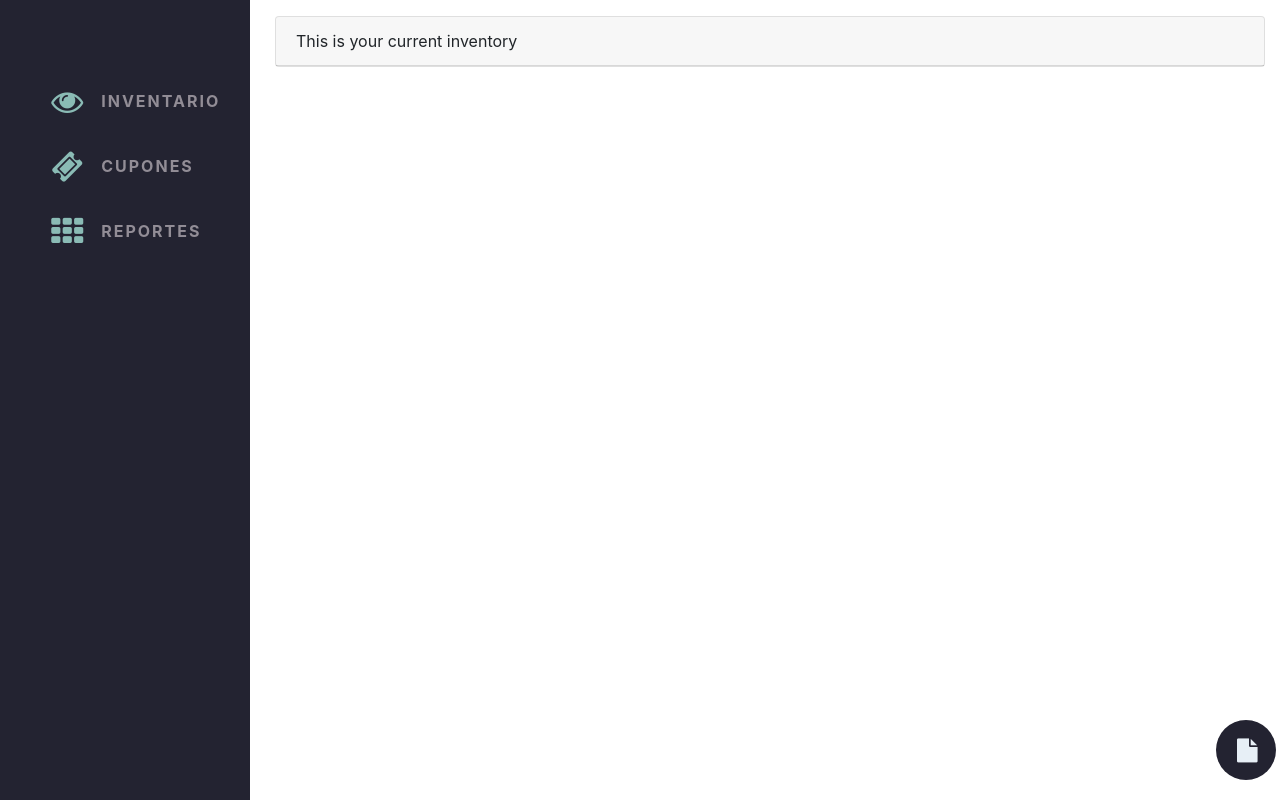
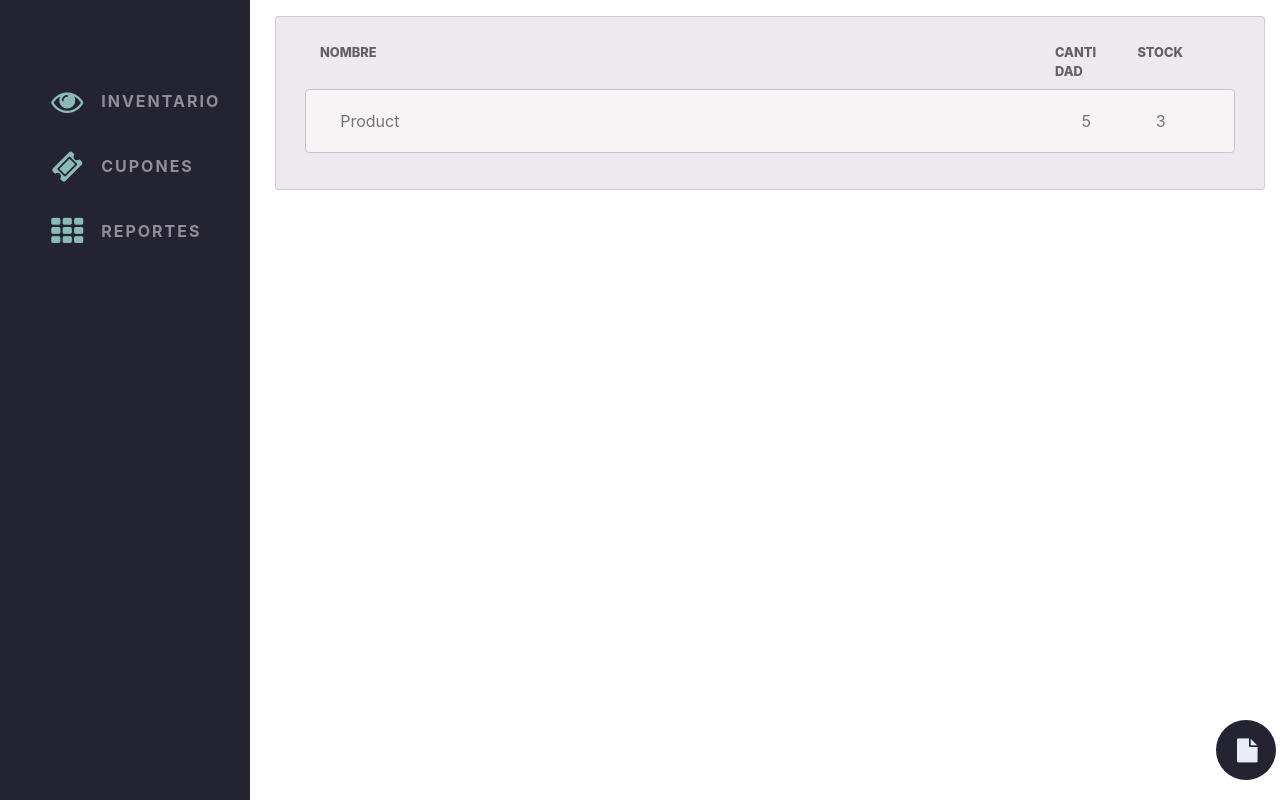
Before and after one commit to davidblj/ingenieriaWeb, an Angular app in the folder client/: page /dashboard in a window 1280 px wide. Built offline with nearby package versions, Linux system fonts and the light colour scheme; what ngx-restangular would draw is missing.

Commit message:
Diseño para el inventario

```diff
--- a/client/src/app/app.module.ts
+++ b/client/src/app/app.module.ts
@@ -22,6 +22,7 @@ import { ProductFormComponent } from './pages/seller-dashboard/product-form/prod
 import { CartService } from "./services/cart.service";
 import { LoginService } from "./services/login.service";
 import { WorkstationComponent } from './pages/seller-dashboard/workstation/workstation.component';
+import { InventoryComponent } from './pages/seller-dashboard/inventory/inventory.component';
 
 @NgModule({
   declarations: [
@@ -30,7 +31,8 @@ import { WorkstationComponent } from './pages/seller-dashboard/workstation/works
     ProductFormComponent,
     CartListComponent,
     LoginComponent,
-    WorkstationComponent
+    WorkstationComponent,
+    InventoryComponent
   ],
   imports: [
     BrowserModule,
--- /dev/null
+++ b/client/src/app/pages/seller-dashboard/inventory/inventory.component.html
@@ -0,0 +1,20 @@
+<div class="card mt-3">
+  <!--<div class="card-header">This is your current inventory</div>-->
+  <div class="card-body">
+    <ul>
+      <li class="row header">
+        <div class="col-sm-10">NOMBRE</div>
+        <div class="col-sm-1 quantity">CANTIDAD</div>
+        <div class="col-sm-1 stock">STOCK</div>
+      </li>
+      <li class="row item">
+        <div class="col-sm-10">Product</div>
+        <div class="col-sm-1">5</div>
+        <div class="col-sm-1">3</div>
+      </li>
+    </ul>
+  </div>
+
+</div>
+
+<div class="circle onMouseOver" routerLink="/new"><i class="fa fa-file" ></i></div>
--- /dev/null
+++ b/client/src/app/pages/seller-dashboard/inventory/inventory.component.scss
@@ -0,0 +1,74 @@
+$background-color: #232331;
+$grey: #E7EFF6;
+$outer: #EEE9EE;
+$inner: #F8F4F6;
+$font-color: #757575;
+$header-font-color: #616161;
+
+.circle {
+  position: fixed;
+  top: 90%;
+  left: 95%;
+  background: $background-color;
+  border-radius: 50%;
+  width: 60px;
+  height: 60px;
+  text-align: center;
+
+  i {
+    position: relative;
+    left: 0.05em;
+    line-height: 2.5em;
+    color: $grey;
+    font-size: 1.5em;
+  }
+}
+
+.card {
+  background-color: $outer;
+
+  .card-body {
+    padding-top: 1.6em;
+  }
+
+  ul {
+    padding: {
+      left: 1.5em;
+      right: 1.5em;
+    }
+
+    .header {
+      color: $header-font-color;
+      font-size: 0.8em;
+      font-weight: 800;
+
+      .quantity {
+        position: relative;
+        left: -40px;
+      }
+
+      .stock {
+        position: relative;
+        left: -35px;
+      }
+    }
+
+    .item {
+      background-color: $inner;
+      color: $font-color;
+      border-radius: 4px;
+      list-style-type: none;
+      margin-top: 0.5em;
+      padding: 1.2em;
+      border: {
+        style: solid;
+        width: 1px;
+        color: #BDC8D7;
+      };
+    }
+  }
+}
+
+.onMouseOver {
+  cursor: pointer;
+}
--- /dev/null
+++ b/client/src/app/pages/seller-dashboard/inventory/inventory.component.ts
@@ -0,0 +1,15 @@
+import { Component, OnInit } from '@angular/core';
+
+@Component({
+  selector: 'app-inventory',
+  templateUrl: './inventory.component.html',
+  styleUrls: ['./inventory.component.scss']
+})
+export class InventoryComponent implements OnInit {
+
+  constructor() { }
+
+  ngOnInit() {
+  }
+
+}
--- a/client/src/app/pages/seller-dashboard/workstation/workstation.component.html
+++ b/client/src/app/pages/seller-dashboard/workstation/workstation.component.html
@@ -16,12 +16,10 @@
 
   <div class="container-fluid">
     <div class="side-body">
-      <!-- todo: set a route here-->
-      <div class="card mt-3">
-        <div class="card-header">This is your current inventory</div>
-      </div>
 
-      <div class="circle onMouseOver" routerLink="/new"><i class="fa fa-file" ></i></div>
+      <router-outlet></router-outlet>
+
     </div>
   </div>
+
 </div>
--- a/client/src/app/pages/seller-dashboard/workstation/workstation.component.scss
+++ b/client/src/app/pages/seller-dashboard/workstation/workstation.component.scss
@@ -38,25 +38,6 @@ $blue: #8ABBB5;
 
 .side-body {
   margin-left: 260px;
-
-  .circle {
-    position: fixed;
-    top: 90%;
-    left: 95%;
-    background: $background-color;
-    border-radius: 50%;
-    width: 60px;
-    height: 60px;
-    text-align: center;
-
-    i {
-      position: relative;
-      left: 0.05em;
-      line-height: 2.5em;
-      color: $grey;
-      font-size: 1.5em;
-    }
-  }
 }
 
 .onMouseOver {
```
Also changed, not shown: client/src/app/app-routing/routes.ts (+11 -2 lines), 1 other file (tests, documents, lock files or other folders).
